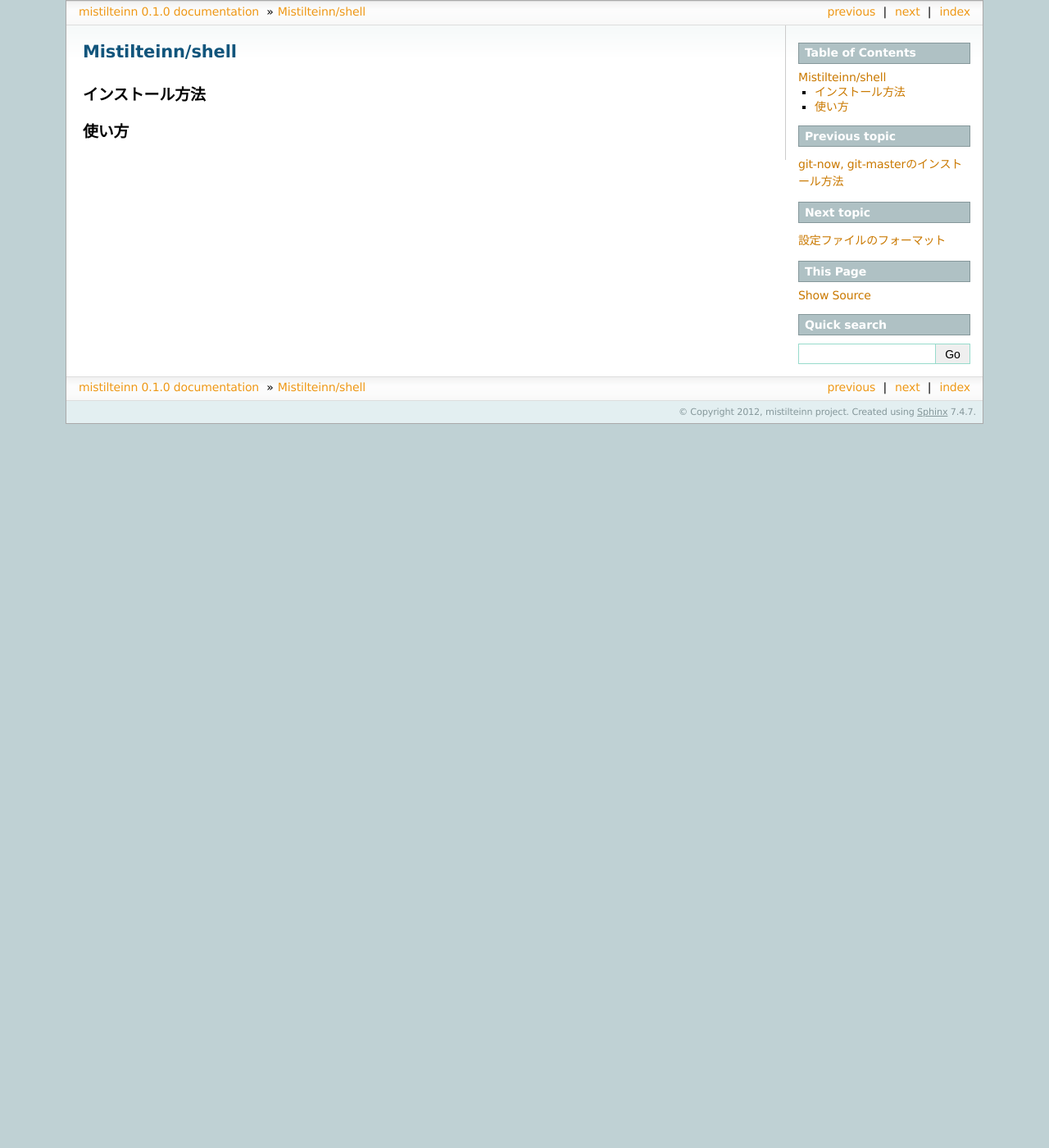
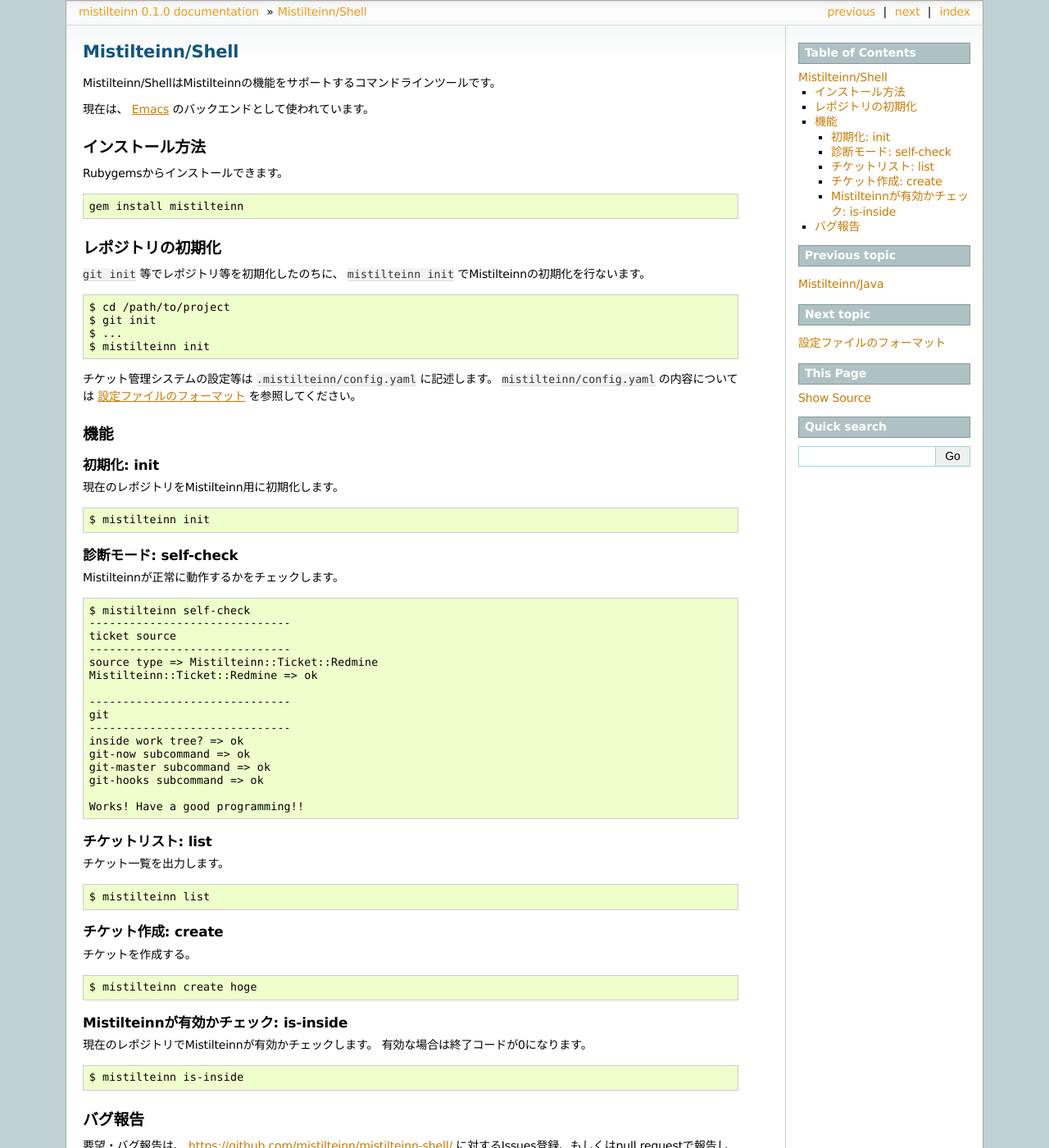
Before and after one commit to mistilteinn/manual, a Sphinx documentation site: the page built from source/shell.rst, in a window 1280 px wide and 1400 px high. Shown: the whole window at 82% size. Built offline with Sphinx 7.4.7, drawn with Linux system fonts in a browser that asks for light colours; some of the changed text lies outside the part shown.

Commit message:
Mistilteinn/shellの説明追加

```diff
--- a/source/emacs.rst
+++ b/source/emacs.rst
@@ -104,3 +104,8 @@
   チケット一覧において、アクティブなチケットに対して使うfaceです。
 Mistilteinn Inactive Ticket Face
   チケット一覧において、解決済みのチケットに対して使うfaceです。
+
+バグ報告
+------------------------------
+
+要望・バグ報告は、 https://github.com/mistilteinn/mistilteinn-emacs/ に対するIssues登録、もしくはpull requestで報告してください。
--- a/source/index.rst
+++ b/source/index.rst
@@ -17,6 +17,7 @@
    eclipse
    emacs
    git-tools
+   java
    shell
    config
    local-ticket
--- /dev/null
+++ b/source/java.rst
@@ -0,0 +1,7 @@
+Mistilteinn/Java
+==============================
+
+Mistilteinn/JavaはMistilteinnの機能をサポートするJavaライブラリです。
+git機能も含めて、すべてJavaで書かれています。
+
+現在は、 :doc:`eclipse` のバックエンドとして使われています。
--- a/source/shell.rst
+++ b/source/shell.rst
@@ -1,8 +1,100 @@
-Mistilteinn/shell
+Mistilteinn/Shell
 ==============================
+
+Mistilteinn/ShellはMistilteinnの機能をサポートするコマンドラインツールです。
+
+現在は、 :doc:`emacs` のバックエンドとして使われています。
 
 インストール方法
 ------------------------------
 
-使い方
+Rubygemsからインストールできます。
+
+.. code-block:: none
+
+  gem install mistilteinn
+
+
+レポジトリの初期化
 ------------------------------
+
+``git init`` 等でレポジトリ等を初期化したのちに、 ``mistilteinn init`` でMistilteinnの初期化を行ないます。
+
+.. code-block:: none
+
+  $ cd /path/to/project
+  $ git init
+  $ ...
+  $ mistilteinn init
+
+チケット管理システムの設定等は ``.mistilteinn/config.yaml`` に記述します。
+``mistilteinn/config.yaml`` の内容については :doc:`config` を参照してください。
+
+機能
+------------------------------
+
+初期化: init
+^^^^^^^^^^^^^^^^^^^^^^^^^^^^^^
+
+現在のレポジトリをMistilteinn用に初期化します。
+
+.. code-block:: none
+
+   $ mistilteinn init
+
+診断モード: self-check
+^^^^^^^^^^^^^^^^^^^^^^^^^^^^^^
+
+Mistilteinnが正常に動作するかをチェックします。
+
+.. code-block:: none
+
+   $ mistilteinn self-check
+   ------------------------------
+   ticket source
+   ------------------------------
+   source type => Mistilteinn::Ticket::Redmine
+   Mistilteinn::Ticket::Redmine => ok
+
+   ------------------------------
+   git
+   ------------------------------
+   inside work tree? => ok
+   git-now subcommand => ok
+   git-master subcommand => ok
+   git-hooks subcommand => ok
+
+   Works! Have a good programming!!
+
+チケットリスト: list
+^^^^^^^^^^^^^^^^^^^^^^^^^^^^^^
+
+チケット一覧を出力します。
+
+.. code-block:: none
+
+   $ mistilteinn list
+
+チケット作成: create
+^^^^^^^^^^^^^^^^^^^^^^^^^^^^^^
+
+チケットを作成する。
+
+.. code-block:: none
+
+   $ mistilteinn create hoge
+
+Mistilteinnが有効かチェック: is-inside
+^^^^^^^^^^^^^^^^^^^^^^^^^^^^^^^^^^^^^^
+
+現在のレポジトリでMistilteinnが有効かチェックします。
+有効な場合は終了コードが0になります。
+
+.. code-block:: none
+
+   $ mistilteinn is-inside
+
+バグ報告
+------------------------------
+
+要望・バグ報告は、 https://github.com/mistilteinn/mistilteinn-shell/ に対するIssues登録、もしくはpull requestで報告してください。
```
